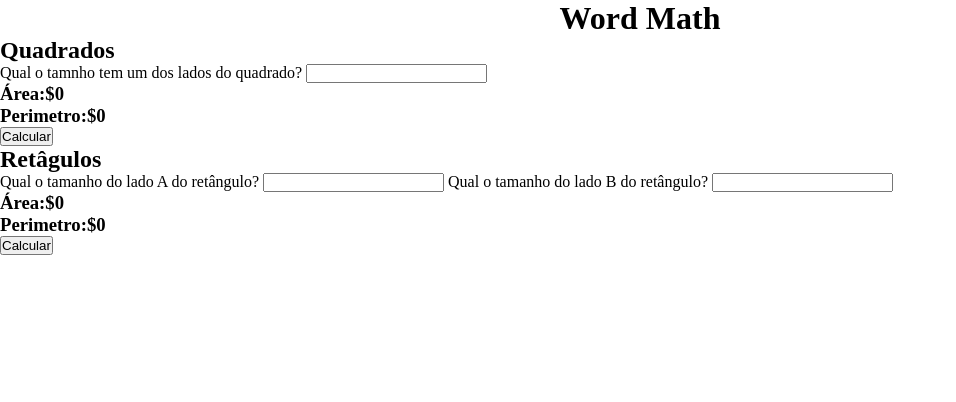
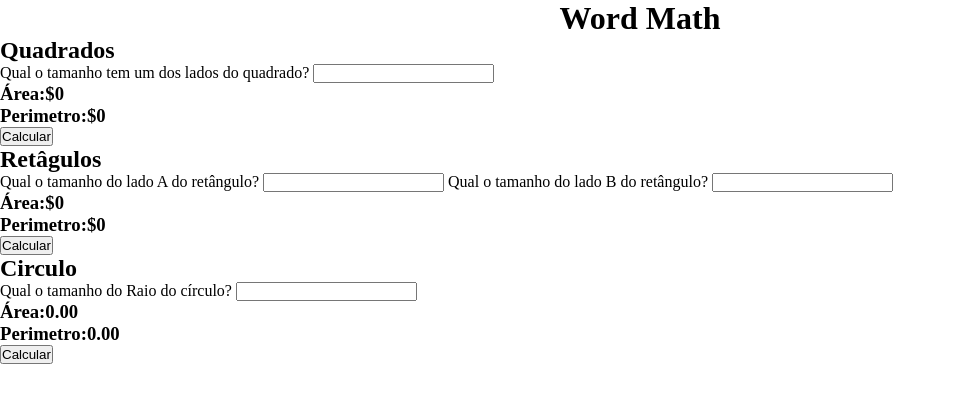
Before and after one commit to Davi-Serrano/Word-Math, a React (Create React App) app: page / in a window 1280 px wide. Shown: the top 402 px of the page, without its empty margins (0-956 px from the left). Built offline with nearby package versions, Linux system fonts and the light colour scheme.

Commit message:
component Circle concluido

```diff
--- /dev/null
+++ b/src/components/Section/Geometric/Circle/index.js
@@ -0,0 +1,36 @@
+import { useState } from "react"
+
+export const Circle = () =>{
+
+    const [ areaC, setAreaC] = useState(0)
+    const [ perimeterC, setPerimeterC] = useState(0)
+
+
+    function CalcCircle () {
+
+            const r = document.querySelector("#radius").value
+            const R = parseInt(r)
+
+            setAreaC(Math.PI*R**2)
+            setPerimeterC(Math.PI*2*R)
+
+
+        }
+
+        console.log(perimeterC)
+
+    return(
+
+        <div>
+                <h2>Circulo</h2>
+                <label> Qual o tamanho do Raio do círculo? </label>
+                <input type="number" min="1" id="radius" />
+                <h3>Área:{areaC.toFixed(2)} </h3>
+                <h3>Perimetro:{perimeterC.toFixed(2)} </h3>
+                <button onClick={CalcCircle}>Calcular</button>
+
+        </div>
+
+
+    )
+}
--- a/src/components/Section/Geometric/Square/index.js
+++ b/src/components/Section/Geometric/Square/index.js
@@ -21,7 +21,7 @@ export const Square = () =>{
 
         <div>
                 <h2>Quadrados</h2>
-                <label> Qual o tamnho tem um dos lados do quadrado? </label>
+                <label> Qual o tamanho tem um dos lados do quadrado? </label>
                 <input type="number" min="1" id="size" />
                 <h3>Área:${area}</h3>
                 <h3>Perimetro:${perimeter} </h3>
--- a/src/components/Section/index.js
+++ b/src/components/Section/index.js
@@ -1,5 +1,6 @@
 import { Square } from "./Geometric/Square"
 import { Rectangle } from "./Geometric/Rectangle"
+import { Circle } from "./Geometric/Circle"
 
 export const Section = () =>{
 
@@ -7,6 +8,7 @@ export const Section = () =>{
         <div>
         <Square />
         <Rectangle />
+        < Circle />
         </div>
         )
     }
```
